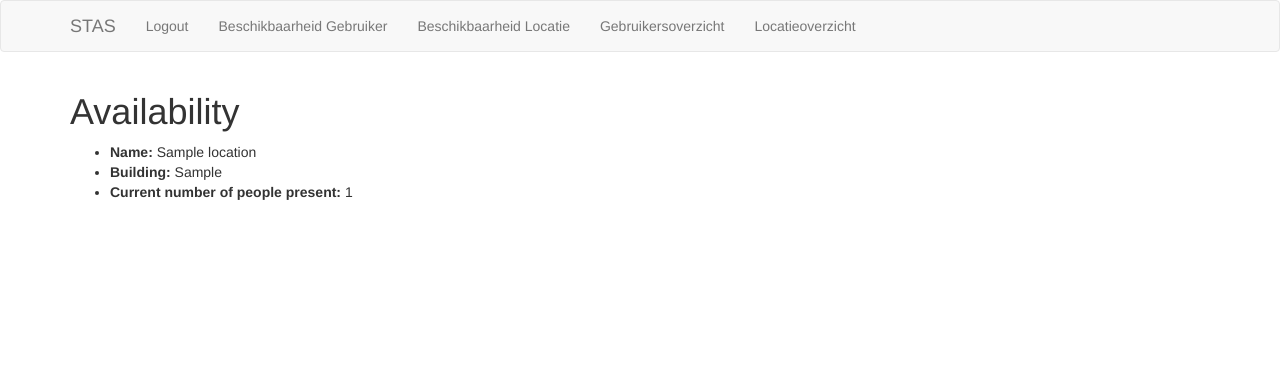
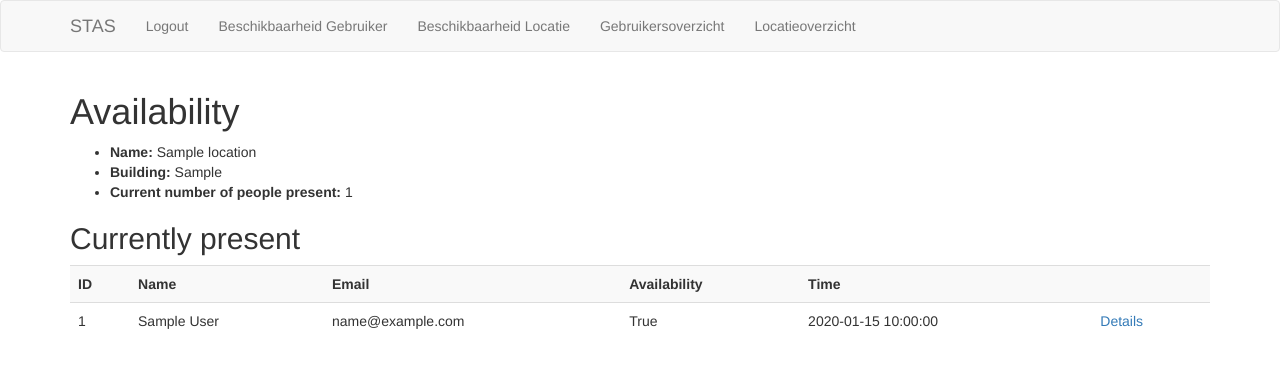
Before and after one commit to eddyvdaker/Zuyd-STAS-StudentTeacherAvailabilitySystem, a Flask app: page /availability/location/1 in a window 1280 px wide. Shown: the top 368 px of the page. Run offline with Flask 2, Linux system fonts and the light colour scheme; a user stored in the database is signed in; tables that the repository leaves empty hold one stand-in row (values such as "Sample post"); parts of the project's set-up code (start-up, migrations or seed data) failed here and were passed over; some libraries are stand-ins or nearby versions.

Commit message:
added currently present table to location availability page

```diff
--- a/app/availability/routes.py
+++ b/app/availability/routes.py
@@ -28,7 +28,7 @@ def user_availability(user_id):
     checkin = checkins[-1]
     location = Location.query.filter_by(id=checkin.location_id).first()
     availability = checkin.availability
-    if availability == True:
+    if availability:
         availability="Available"
     else:
         availability="Not available"
@@ -53,8 +53,14 @@ def location_list():
 def location_availability(location_id):
     """Availability overview of a specific location"""
     location = Location.query.filter_by(id=location_id).first()
-    present = Checkin.query.filter_by(location_id=location_id).all()
+    present = []
+
+    for user in User.query.all():
+        last_checkin = user.checkins.all()[-1]
+        if last_checkin in location.checkins.all():
+            present.append(last_checkin)
     present_nr = len(present)
+
     return render_template(
         'availability/location_availability.html', location=location,
-        present_nr=present_nr, title='Availability')
+        present_nr=present_nr, present=present, title='Availability')
--- a/app/templates/availability/location_availability.html
+++ b/app/templates/availability/location_availability.html
@@ -7,5 +7,26 @@
     <li><strong>{{ 'Building' }}:</strong> {{ location.building }}</li>
     <li><strong>{{ 'Current number of people present' }}:</strong> {{ present_nr }}</li>
   </ul>
+  <h2>Currently present</h2>
+      <table id="users" class="table table-striped">
+        <tr id="header-row">
+            <th>ID</th>
+            <th>Name</th>
+            <th>Email</th>
+            <th>Availability</th>
+            <th>Time</th>
+            <th></th>
+        </tr>
+        {% for checkin in present %}
+            <tr id="row">
+                <td>{{ checkin.User.id }}</td>
+                <td>{{ checkin.User.name }}</td>
+                <td>{{ checkin.User.email }}</td>
+                <td>{{ checkin.availability }}</td>
+                <td>{{ checkin.time }}</td>
+                <td><a href="{{ url_for('availability.user_availability', user_id=checkin.User.id) }}">{{ 'Details' }}</a></td>
+            </tr>
+        {% endfor %}
+    </table>
 </div>
 {% endblock %}
--- a/app/templates/availability/location_list.html
+++ b/app/templates/availability/location_list.html
@@ -2,7 +2,7 @@
 
 {% block app_content %}
 <div id="overview">
-    <table id="users" class="table table-striped">
+    <table id="locations" class="table table-striped">
         <tr id="header-row">
             <th>ID</th>
             <th>{{ 'Name' }}</th>
```
